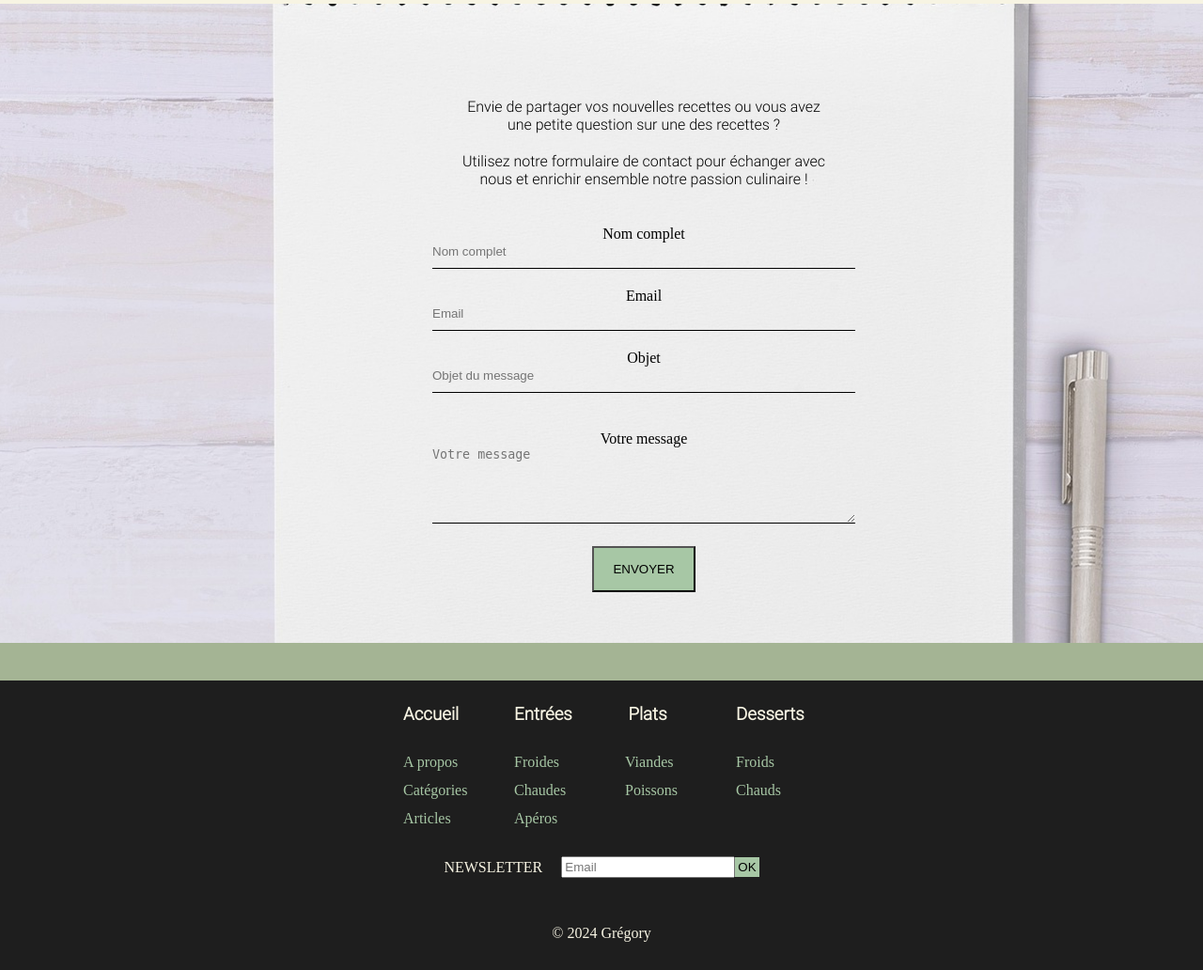
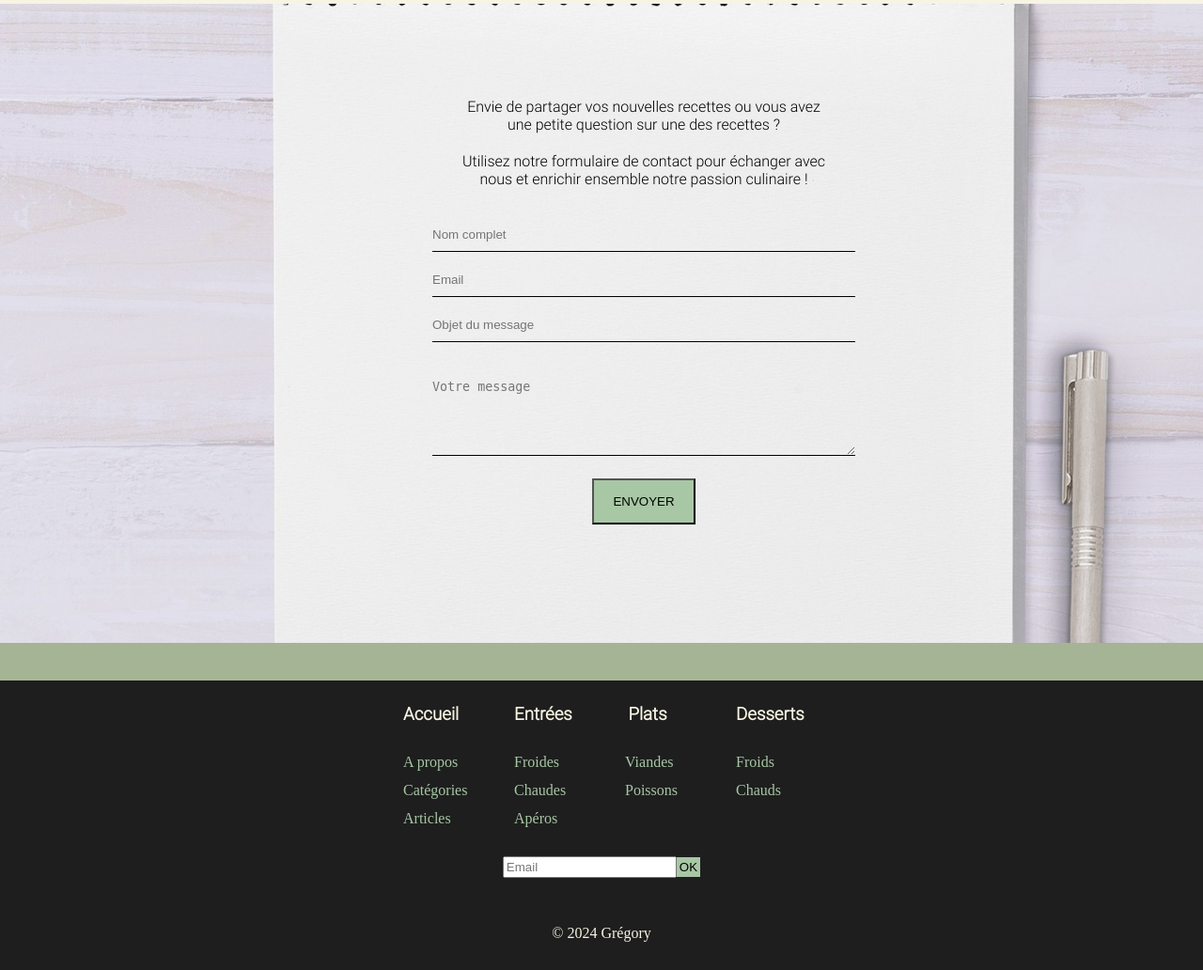
Before and after one commit to GregoryVDev/BlogCuisine, a PHP site: page / in a window 1280 px wide. Shown: the part 3864-4896 px from the top of the page at 94% size. Run offline with PHP 8.4, Linux system fonts and the light colour scheme; some web fonts are replaced.

Commit message:
Added display none for each label

```diff
--- a/src/css/index.css
+++ b/src/css/index.css
@@ -380,6 +380,10 @@ form {
   gap: 20px;
 }
 
+label {
+  display: none;
+}
+
 .container-name,
 .container-email,
 .container-object,
@@ -610,10 +614,7 @@ footer p {
 /* DESKTOP */
 
 @media all and (min-width: 1023px) {
-  /* --------------------
-          ABOUT
-   ----------------------
-*/
+  /* ABOUT */
 
   #illustration {
     height: 600px;
```
